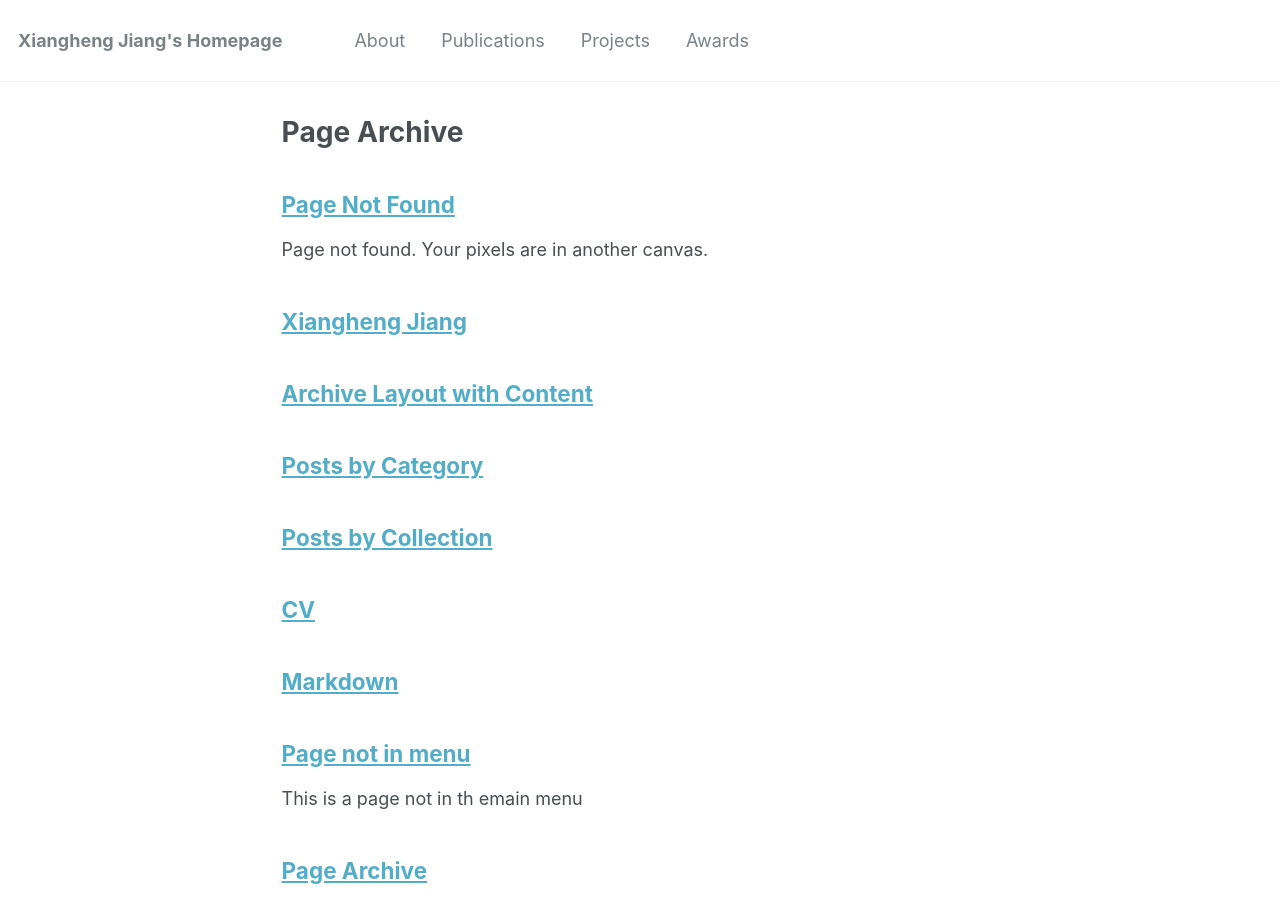
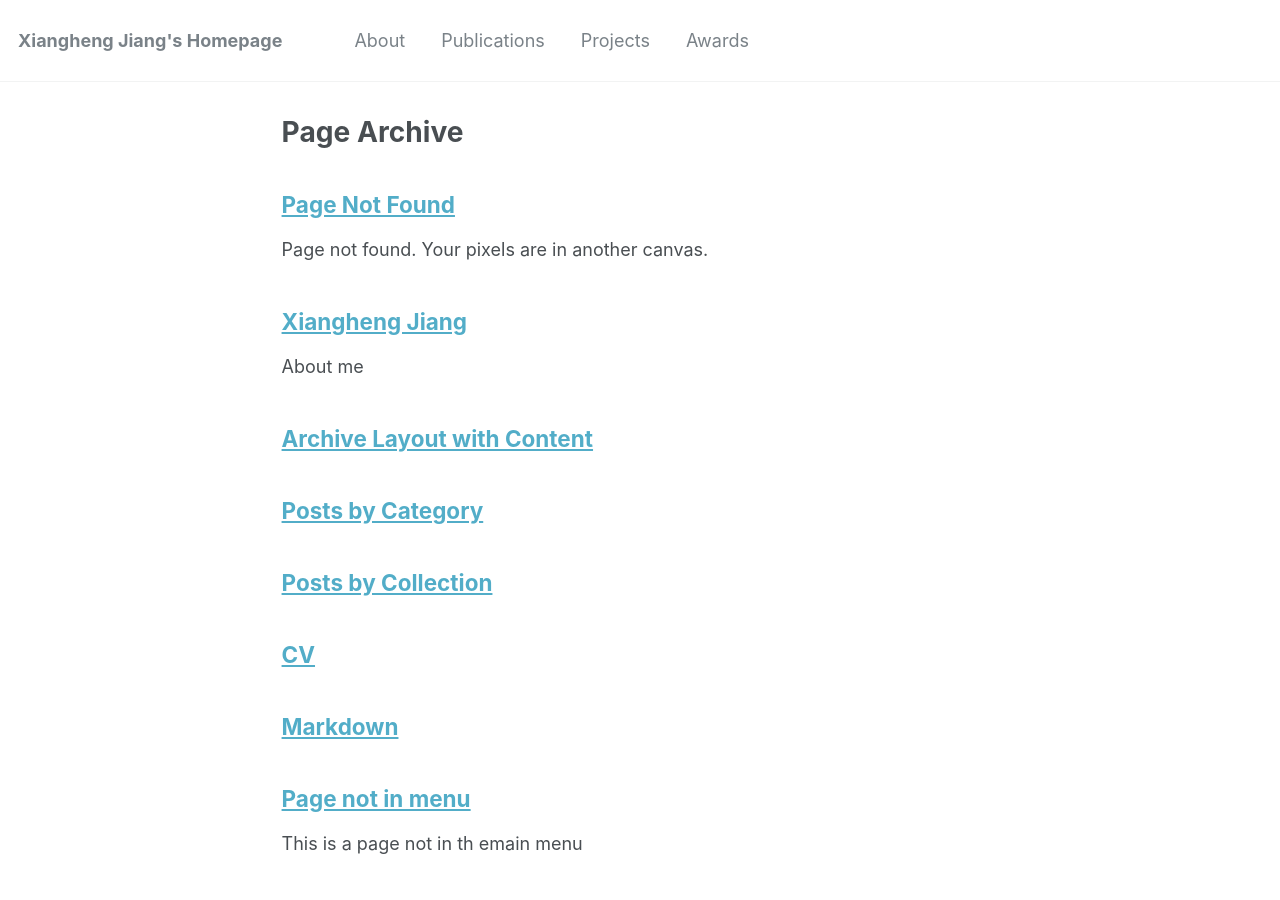
Before and after one commit to j1o2h3n/j1o2h3n.github.io, a Jekyll site: the page built from _pages/page-archive.html, in a window 1280 px wide and 900 px high. Built offline with Jekyll 4.4.1, drawn with Linux system fonts in a browser that asks for light colours.

Commit message:
Update about.md

```diff
--- a/_pages/about.md
+++ b/_pages/about.md
@@ -1,11 +1,13 @@
 ---
+permalink: /
+title: "Xiangheng Jiang"
+excerpt: "About me"
+author_profile: true
 redirect_from:
   - /about/
   - /about.html
 ---
 
-
-# Xiangheng Jiang
 - Email: jiangxiangheng\[at]gmail\[dot]com
 - Major: Control Science and Engineering
 - Github: https://github.com/j1o2h3n
```
